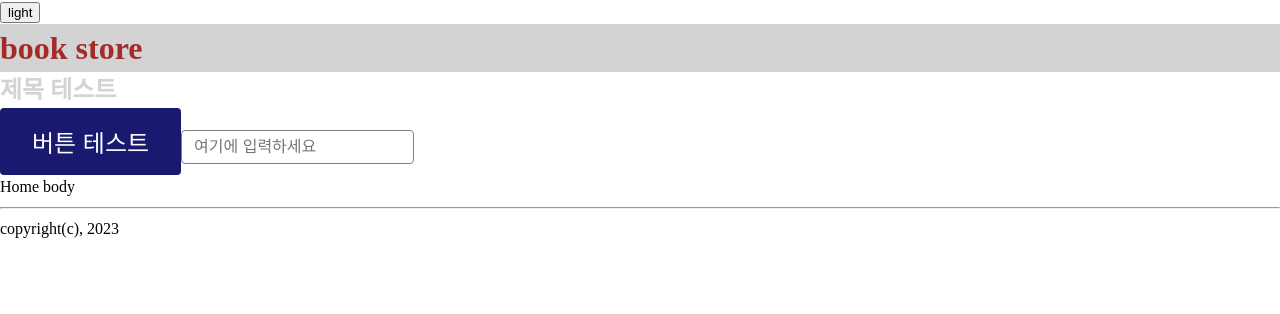
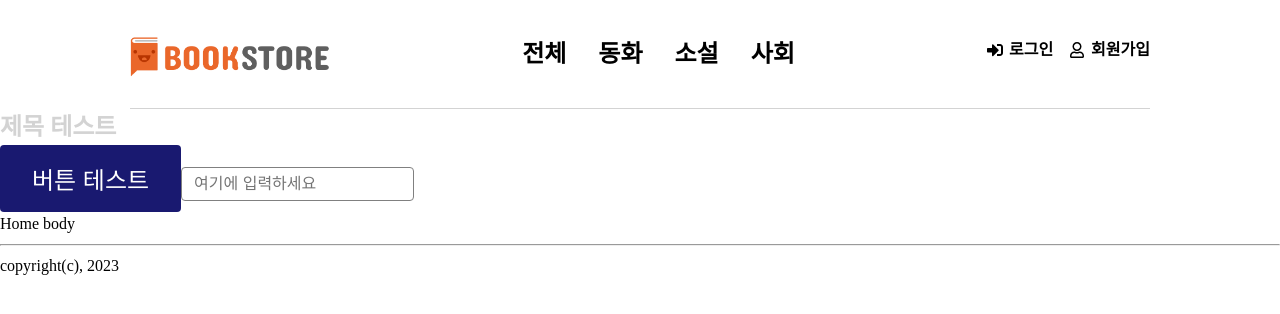
Before and after one commit to SungHyun627/bookstore-front, a React (Create React App) app: page / in a window 1280 px wide. Shown: the top 314 px of the page. Built offline with nearby package versions, Linux system fonts and the light colour scheme.

Commit message:
feat: header 컴포넌트 구현

```diff
--- a/package.json
+++ b/package.json
@@ -12,6 +12,7 @@
     "@types/react-dom": "^18.2.19",
     "react": "^18.2.0",
     "react-dom": "^18.2.0",
+    "react-icons": "^5.0.1",
     "react-scripts": "5.0.1",
     "sanitize.css": "^13.0.0",
     "styled-components": "^6.1.8",
--- a/src/App.tsx
+++ b/src/App.tsx
@@ -1,12 +1,10 @@
 import Layout from './components/layout/Layout';
 import Home from './pages/Home';
-import ThemeSwitcher from './components/header/ThemeSwitcher';
 import { BookStoreThemeProvider } from './context/themeContext';
 
 const App = () => {
   return (
     <BookStoreThemeProvider>
-      <ThemeSwitcher />
       <Layout>
         <Home />
       </Layout>
--- a/src/components/common/Header.tsx
+++ b/src/components/common/Header.tsx
@@ -1,17 +1,109 @@
 import styled from 'styled-components';
+import ThemeSwitcher from '../header/ThemeSwitcher';
+import logo from '../../assets/images/logo.png';
+import { FaSignInAlt, FaRegUser } from 'react-icons/fa';
+
+const CATEGORY = [
+  {
+    id: null,
+    name: '전체',
+  },
+  { id: 0, name: '동화' },
+  { id: 1, name: '소설' },
+  { id: 2, name: '사회' },
+];
 
 const Header = () => {
   return (
     <HeaderStyle>
-      <h1>book store</h1>
+      <h1 className="logo">
+        <img src={logo} alt="book store" />
+      </h1>
+      <nav className="category">
+        <ul>
+          {CATEGORY.map((item) => (
+            <li key={item.id}>
+              <a href={item.id === null ? '/books' : `/books?category_id=${item.id}`}>
+                {item.name}
+              </a>
+            </li>
+          ))}
+        </ul>
+      </nav>
+      <nav className="auth">
+        <ul>
+          <li>
+            <a href="/login">
+              <FaSignInAlt />
+              로그인
+            </a>
+          </li>
+          <li>
+            <a href="/signup">
+              <FaRegUser />
+              회원가입
+            </a>
+          </li>
+        </ul>
+      </nav>
     </HeaderStyle>
   );
 };
 
 const HeaderStyle = styled.header`
-  background-color: ${(props) => props.theme.color.background};
-  h1 {
-    color: ${(props) => props.theme.color.primary};
+  width: 100%;
+  margin: 0 auto;
+  max-width: ${({ theme }) => theme.layout.width.large};
+  display: flex;
+  justify-content: space-between;
+  align-items: center;
+  padding: 20px 0;
+  border-bottom: 1px solid ${({ theme }) => theme.color.background};
+
+  .logo {
+    img {
+      width: 200px;
+    }
+  }
+
+  .category {
+    ul {
+      display: flex;
+      gap: 32px;
+      li {
+        a {
+          font-size: 1.5rem;
+          font-weight: 600;
+          text-decoration: none;
+          color: ${({ theme }) => theme.color.text};
+
+          &:hover {
+            color: ${({ theme }) => theme.color.primary};
+          }
+        }
+      }
+    }
+  }
+
+  .auth {
+    ul {
+      display: flex;
+      gap: 16px;
+      li {
+        a {
+          font-size: 1rem;
+          font-weight: 600;
+          text-decoration: none;
+          display: flex;
+          align-items: center;
+          line-height: 1;
+
+          svg {
+            margin-right: 6px;
+          }
+        }
+      }
+    }
   }
 `;
 export default Header;
--- a/src/styles/theme.ts
+++ b/src/styles/theme.ts
@@ -3,6 +3,7 @@
 export type HeadingSize = 'large' | 'medium' | 'small';
 export type ButtonSize = 'large' | 'medium' | 'small';
 export type ButtonScheme = 'primary' | 'normal';
+export type LayoutWidth = 'large' | 'medium' | 'small';
 
 interface Theme {
   name: ThemeName;
@@ -27,14 +28,17 @@
   borderRadius: {
     default: string;
   };
+  layout: {
+    width: { [key in LayoutWidth]: string };
+  };
 }
 
 export const light: Theme = {
   name: 'light',
   color: {
-    primary: 'brown',
+    primary: '$ff5800',
+    secondary: '#5F5F5F',
     background: 'lightgray',
-    secondary: 'blue',
     third: 'green',
     border: 'grey',
     text: 'black',
@@ -77,6 +81,13 @@
   borderRadius: {
     default: '4px',
   },
+  layout: {
+    width: {
+      large: '1020px',
+      medium: '760px',
+      small: '320px',
+    },
+  },
 };
 
 export const dark: Theme = {
```
Also changed, not shown: src/assets/images/logo.png (added), 1 other file (tests, documents, lock files or other folders).
